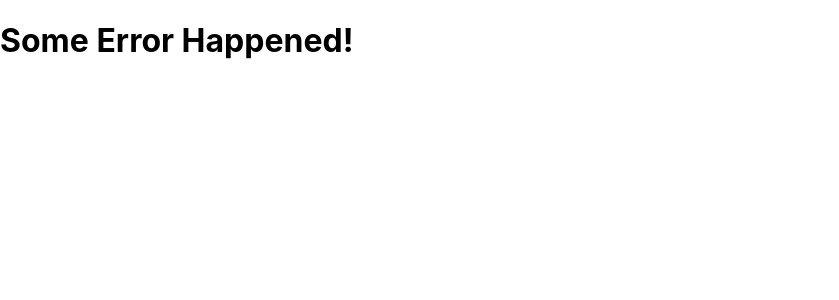
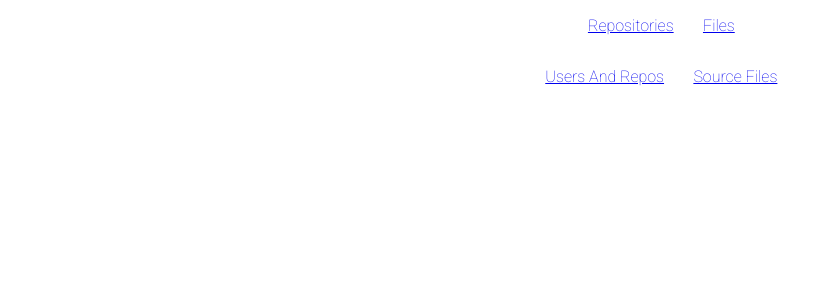
Before and after one commit to insidethroughkn/SearchGitHub, a React (Create React App) app: page /files in a window 1280 px wide. Shown: the top 300 px of the page, without its empty margins (0-839 px from the left). Built offline with nearby package versions, Linux system fonts and the light colour scheme; a web font is replaced by a local one.

Commit message:
Router 6 nested routes

```diff
--- a/src/App.css
+++ b/src/App.css
@@ -12,6 +12,18 @@
   font-family: 'arial';
   font-weight: bold;
 }
+
+nav > ul {
+  display: inline-flex;
+  justify-content: center;
+  list-style-type:none;
+}
+
+nav > ul > li{
+  margin-left: 12pt;
+  margin-right: 10pt;
+}
+
 .error {
   color: red;
   font-weight:bold
--- a/src/App.tsx
+++ b/src/App.tsx
@@ -1,5 +1,5 @@
 import React, { useState } from 'react';
-import { BrowserRouter as Router, Link, Routes, Route } from 'react-router-dom';
+import { BrowserRouter as Router, Link, Routes, Route, Outlet } from 'react-router-dom';
 import _ from 'lodash';
 import About from './components/About';
 import './App.css';
@@ -11,13 +11,18 @@ const App: React.FC = () => {
         <nav>
           <ul>
             <li>
-              <a href={`repositories`}>Repositories</a>
+              {/* <a href={`/repositories`}>Repositories</a> */}
+              <Link to="repositories">Repositories</Link>
             </li>
             <li>
-              <a href={`about`}>About</a>
+              {/* <a href={`/files`}>Files</a> */}
+              <Link to="files">Files</Link>
             </li>
           </ul>
         </nav>
+        <div id="detail">
+          <Outlet />
+      </div>
     </div>
   );
 }
--- /dev/null
+++ b/src/components/Files/Files.tsx
@@ -0,0 +1,26 @@
+import React from 'react'
+import { Outlet, Link } from 'react-router-dom'
+
+const Files = () => {
+  return (
+    <div>
+        <nav>
+          <ul>
+            <li>
+              {/* <a href={`/files/users_repos`}>User And Repositories</a> */}
+              <Link to="users_repos">Users And Repos</Link>
+            </li>
+            <li>
+              {/* <a href={`/files/sourcefiles`}>Source Files</a> */}
+              <Link to="sourcefiles">Source Files</Link>
+            </li>
+          </ul>
+        </nav>
+        <div className="code-details">
+          <Outlet></Outlet>
+        </div>
+    </div>
+  )
+}
+
+export default Files
--- /dev/null
+++ b/src/components/Files/SourceFileList.tsx
@@ -0,0 +1,11 @@
+import React from 'react'
+
+const SourceFileList = () => {
+  return (
+    <div>
+      <h1>All Source Files</h1>
+    </div>
+  )
+}
+
+export default SourceFileList
--- /dev/null
+++ b/src/components/Files/Users_Repos/UsersRepos.tsx
@@ -0,0 +1,11 @@
+import React from 'react'
+
+const UsersRepos = () => {
+  return (
+    <div>
+      <h1>Users And Repos List</h1>
+    </div>
+  )
+}
+
+export default UsersRepos
--- a/src/index.tsx
+++ b/src/index.tsx
@@ -6,6 +6,9 @@ import { BrowserRouter, RouterProvider, createBrowserRouter } from "react-router
 import Repositories from './components/Repositories';
 import About from './components/About';
 import Error from './components/Error';
+import Files from './components/Files/Files';
+import UsersRepos from './components/Files/Users_Repos/UsersRepos';
+import SourceFileList from './components/Files/SourceFileList';
 
 const root = ReactDOM.createRoot(
   document.getElementById('root') as HTMLElement
@@ -15,16 +18,28 @@ const router = createBrowserRouter([
     {
       path: "/",
       element: <App/>,
-      errorElement: <Error></Error>
+      errorElement: <Error></Error>,
+      children: [
+        {
+          path: "repositories",
+          element: <Repositories></Repositories>
+        },
+        {
+          path: "files",
+          element: <Files></Files>,
+          children:[
+            {
+              path: "users_repos",
+              element: <UsersRepos></UsersRepos>
+            },
+            {
+              path: "sourcefiles",
+              element: <SourceFileList></SourceFileList>
+            }
+          ]
+        }
+      ]
     },
-    {
-      path: "repositories",
-      element: <Repositories></Repositories>
-    },
-    {
-      path: "about",
-      element: <About></About>
-    }
   ]
 );
 
```
Also changed, not shown: src/components/RepoList.tsx (added, +11 -0 lines).
